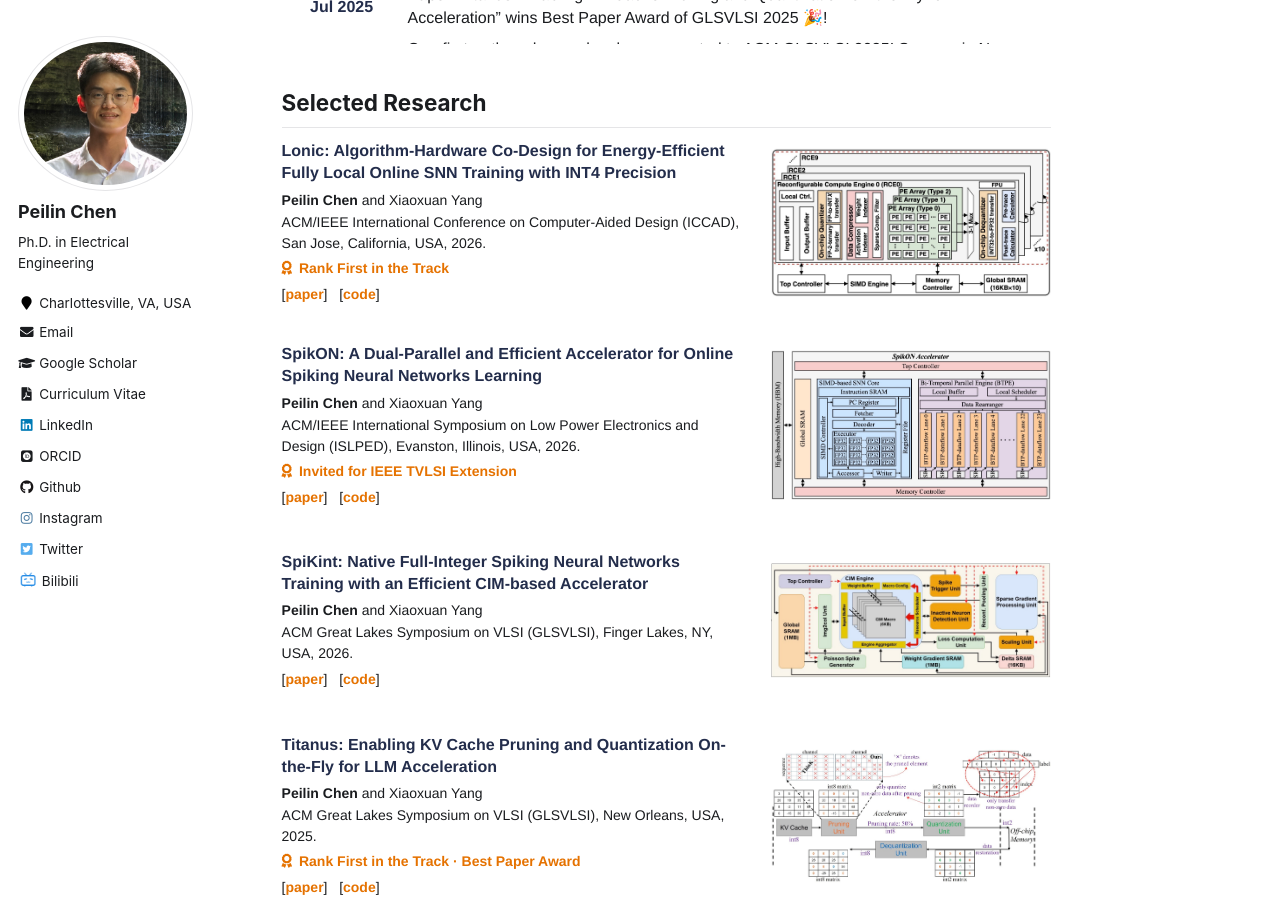
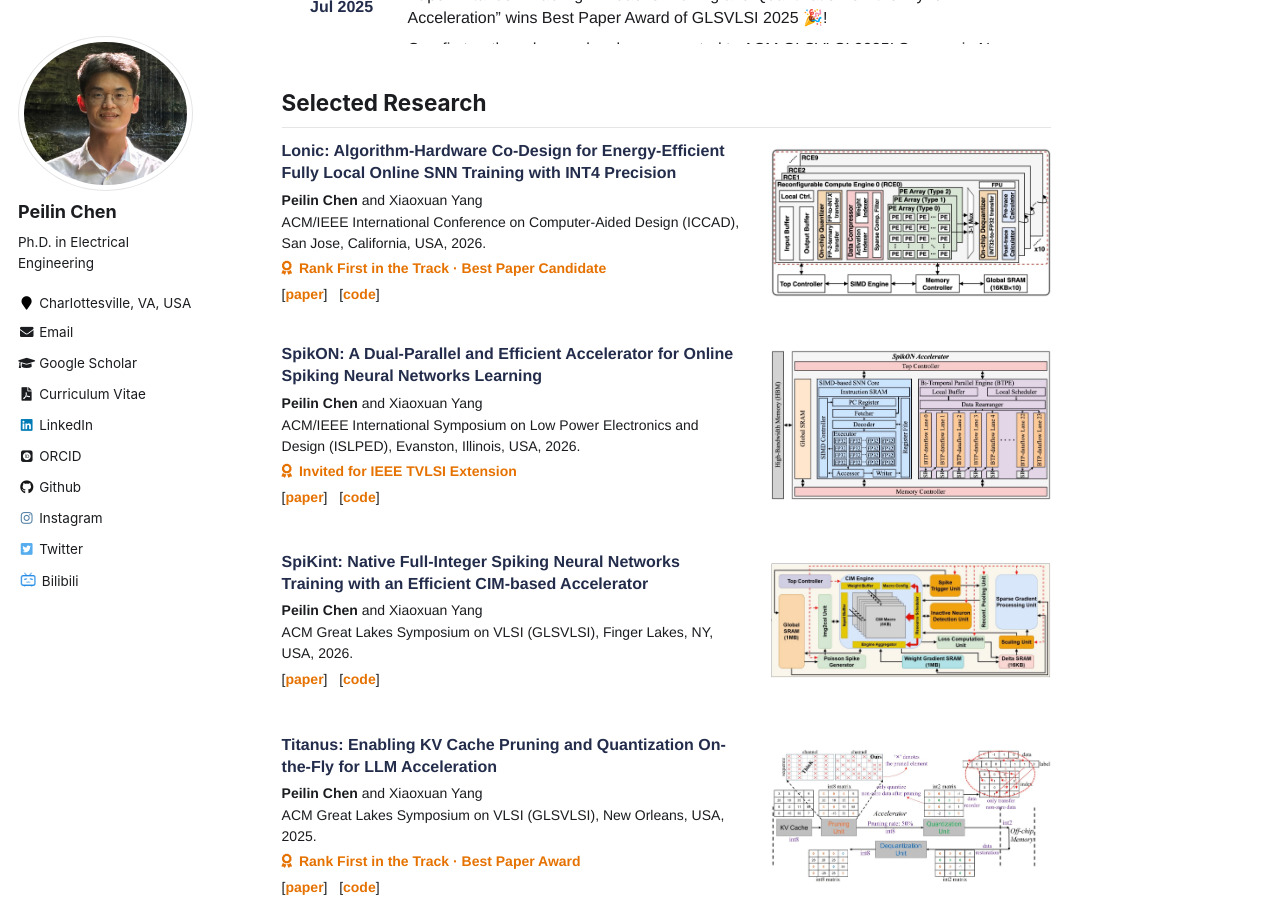
Before and after one commit to peilin-chen/peilin-chen.github.io, a Jekyll site: the page built from _pages/about.md, in a window 1280 px wide and 900 px high, scrolled down 613 px. Built offline with Jekyll 4.4.1, drawn with Linux system fonts in a browser that asks for light colours; some web fonts are replaced.

Commit message:
Update paper award description

```diff
--- a/_pages/about.md
+++ b/_pages/about.md
@@ -133,7 +133,7 @@ Local Online SNN Training with INT4 Precision" is selected as one of the ACM/IEE
 
     <div class="paper-award">
       <i class="fas fa-award"></i>
-      Rank First in the Track
+      Rank First in the Track · Best Paper Candidate
     </div>
 
     <div class="paper-links">
```
